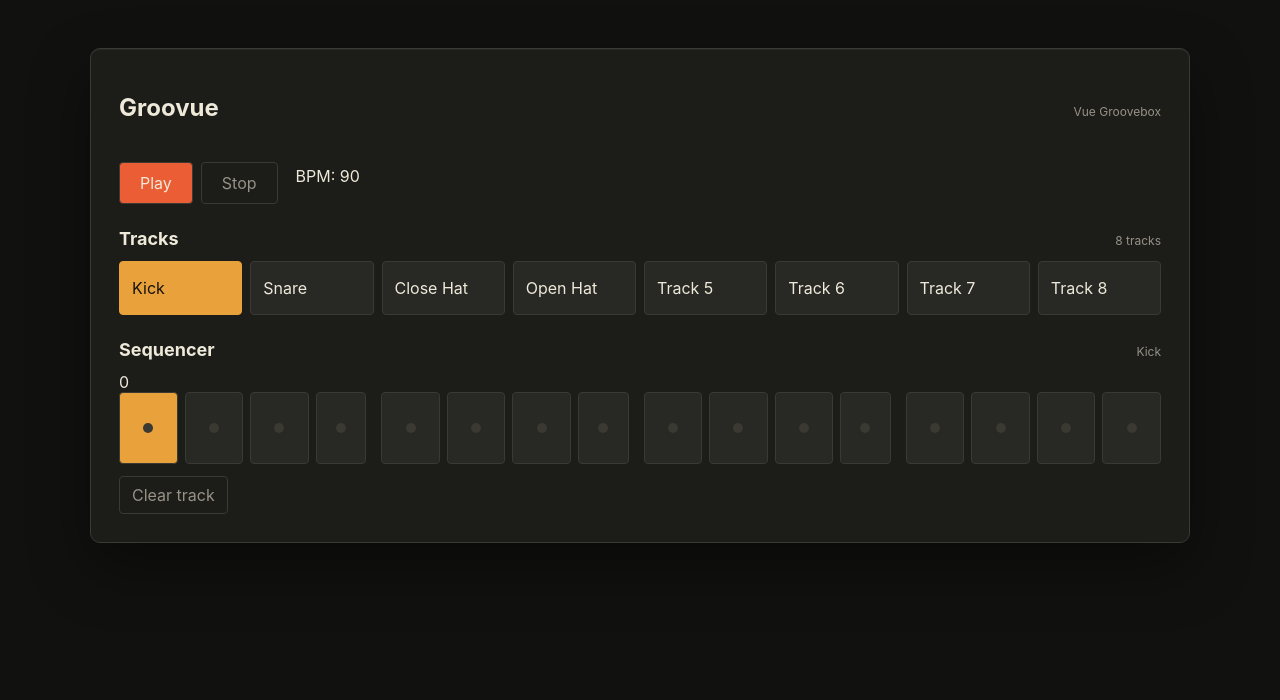
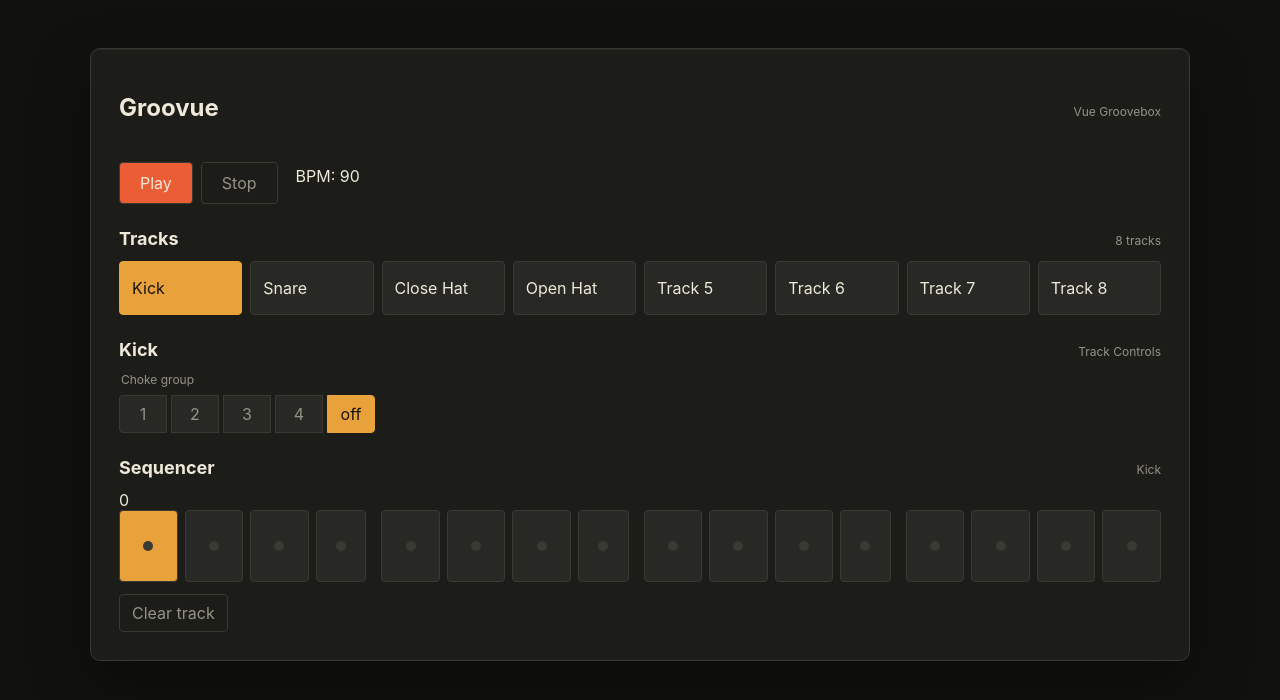
Before and after one commit to jpweijers/groovuebox, a Vue app: page / in a window 1280 px wide. Shown: the top 700 px of the page. Built offline with nearby package versions, Linux system fonts and the light colour scheme.

Commit message:
feat: change choke group from ui

```diff
--- a/src/App.vue
+++ b/src/App.vue
@@ -3,9 +3,9 @@ import Sequencer from '@/components/Sequencer.vue'
 import { useGroovebox } from '@/composables/useGroovebox.ts'
 import TrackSelector from '@/components/TrackSelector.vue'
 import TransportControls from '@/components/TransportControls.vue'
-import { audioEngine } from '@/audio/AudioEngine.ts'
+import TrackControls from '@/components/TrackControls.vue'
 
-const { state, selectTrack, toggleStep, clearSelectedTrack } = useGroovebox()
+const { state, selectTrack, toggleStep, clearSelectedTrack, changeChokeGroup } = useGroovebox()
 </script>
 
 <template>
@@ -21,6 +21,11 @@ const { state, selectTrack, toggleStep, clearSelectedTrack } = useGroovebox()
       :tracks="state.tracks"
       :selected="state.selectedTrack"
       @selected="(index: number) => selectTrack(index)"
+    />
+
+    <TrackControls
+      :track="state.tracks[state.selectedTrack]!"
+      @change-choke-group="(group) => changeChokeGroup(group)"
     />
 
     <Sequencer
--- a/src/audio/AudioEngine.ts
+++ b/src/audio/AudioEngine.ts
@@ -1,3 +1,5 @@
+import type { ChokeGroup } from '@/domain/choke-groups.enum.ts'
+
 interface SampleDefinition {
   id: string
   url: string
@@ -50,7 +52,7 @@ class AudioEngine {
     )
   }
 
-  playSample(id: string, time?: number, chokeGroup?: string): void {
+  playSample(id: string, time: number, chokeGroup: ChokeGroup): void {
     const context = this.getContext()
     const buffer = this.buffers.get(id)
     const gain = this.trackGains.get(id)
@@ -62,7 +64,7 @@ class AudioEngine {
     const startTime = time ?? context.currentTime
 
     if (chokeGroup) {
-      const previousSource = this.chokeSources.get(chokeGroup)
+      const previousSource = this.chokeSources.get(chokeGroup.toString())
       if (previousSource) {
         previousSource.stop(startTime)
       }
@@ -74,10 +76,10 @@ class AudioEngine {
     source.connect(gain)
 
     if (chokeGroup) {
-      this.chokeSources.set(chokeGroup, source)
+      this.chokeSources.set(chokeGroup.toString(), source)
       source.addEventListener('ended', () => {
-        if (this.chokeSources.get(chokeGroup) === source) {
-          this.chokeSources.delete(chokeGroup)
+        if (this.chokeSources.get(chokeGroup.toString()) === source) {
+          this.chokeSources.delete(chokeGroup.toString())
         }
       })
     }
--- /dev/null
+++ b/src/components/TrackControls.vue
@@ -0,0 +1,77 @@
+<script lang="ts" setup>
+import type { Track } from '@/domain/track.interface.ts'
+import { ChokeGroup } from '@/domain/choke-groups.enum.ts'
+
+const { track } = defineProps<{ track: Track }>()
+defineEmits<{ changeChokeGroup: [group: ChokeGroup] }>()
+</script>
+
+<template>
+  <section>
+    <header>
+      <h2>{{ track.name }}</h2>
+      <span>Track Controls</span>
+    </header>
+    <fieldset>
+      <legend>Choke group</legend>
+      <div class="groups">
+        <button
+          class="group"
+          v-for="group in ChokeGroup"
+          :key="group ?? 'off'"
+          type="button"
+          :class="{ selected: track.chokeGroup === group }"
+          @click="$emit('changeChokeGroup', group)"
+        >
+          {{ group ?? 'off' }}
+        </button>
+      </div>
+    </fieldset>
+  </section>
+</template>
+
+<style scoped>
+fieldset {
+  margin: 0;
+  padding: 0;
+  border: 0;
+}
+
+legend {
+  margin-bottom: 8px;
+  color: var(--text-muted);
+  font-size: 0.75rem;
+}
+
+button {
+  border-radius: 0;
+}
+
+.groups {
+  display: flex;
+  gap: 4px;
+}
+
+.group {
+  min-width: 48px;
+  padding: 8px 12px;
+  color: var(--text-muted);
+  background: var(--panel-raised);
+  border: 1px solid var(--border);
+  cursor: pointer;
+}
+
+.group:first-child {
+  border-radius: var(--radius-small) 0 0 var(--radius-small);
+}
+
+.group:last-child {
+  border-radius: 0 var(--radius-small) var(--radius-small) 0;
+}
+
+.group.selected {
+  color: #17130d;
+  background: var(--amber);
+  border-color: var(--amber);
+}
+</style>
--- a/src/composables/useGroovebox.ts
+++ b/src/composables/useGroovebox.ts
@@ -3,6 +3,7 @@ import { ref } from 'vue'
 import type { GrooveBoxState } from '@/domain/groovebox-state.interface.ts'
 import { SequencerScheduler } from '@/audio/SequenceScheduler.ts'
 import { audioEngine } from '@/audio/AudioEngine.ts'
+import type { ChokeGroup } from '@/domain/choke-groups.enum.ts'
 
 const state = ref<GrooveBoxState>(createGroovebox())
 const scheduler = new SequencerScheduler({
@@ -66,6 +67,13 @@ export function useGroovebox() {
     state.value.isPlaying = false
   }
 
+  function changeChokeGroup(chokeGroup: ChokeGroup): void {
+    const track = state.value.tracks[state.value.selectedTrack]
+    if (track) {
+      track.chokeGroup = chokeGroup
+    }
+  }
+
   return {
     state,
     selectTrack,
@@ -74,5 +82,6 @@ export function useGroovebox() {
     loadSamples,
     play,
     stop,
+    changeChokeGroup,
   }
 }
--- /dev/null
+++ b/src/domain/choke-groups.enum.ts
@@ -0,0 +1,9 @@
+export const ChokeGroup = {
+  One: 1,
+  Two: 2,
+  Three: 3,
+  Four: 4,
+  None: null,
+} as const
+
+export type ChokeGroup = (typeof ChokeGroup)[keyof typeof ChokeGroup]
--- a/src/domain/create.ts
+++ b/src/domain/create.ts
@@ -1,17 +1,18 @@
 import type { GrooveBoxState } from '@/domain/groovebox-state.interface.ts'
 import type { Track } from '@/domain/track.interface.ts'
+import type { ChokeGroup } from '@/domain/choke-groups.enum.ts'
 
 interface CreateTrackInput {
   name: string
   url?: string
-  chokeGroup?: string
+  chokeGroup?: ChokeGroup
 }
 
 const tracks: CreateTrackInput[] = [
   { name: 'Kick', url: '/samples/kick.wav' },
   { name: 'Snare', url: '/samples/snare.wav' },
-  { name: 'Close Hat', url: '/samples/hh.wav', chokeGroup: 'hats' },
-  { name: 'Open Hat', url: '/samples/oh.wav', chokeGroup: 'hats' },
+  { name: 'Close Hat', url: '/samples/hh.wav', chokeGroup: 1 },
+  { name: 'Open Hat', url: '/samples/oh.wav', chokeGroup: 1 },
   { name: 'Track 5' },
   { name: 'Track 6' },
   { name: 'Track 7' },
@@ -35,6 +36,6 @@ function createTrack({ name, url, chokeGroup }: CreateTrackInput): Track {
     sampleUrl: url ?? '',
     volume: 1,
     steps: Array(16).fill(false),
-    chokeGroup,
+    chokeGroup: chokeGroup ?? null,
   }
 }
--- a/src/domain/track.interface.ts
+++ b/src/domain/track.interface.ts
@@ -1,8 +1,10 @@
+import type { ChokeGroup } from '@/domain/choke-groups.enum.ts'
+
 export interface Track {
   id: string
   name: string
   sampleUrl: string
   volume: number
   steps: boolean[]
-  chokeGroup?: string
+  chokeGroup: ChokeGroup | null
 }
```
